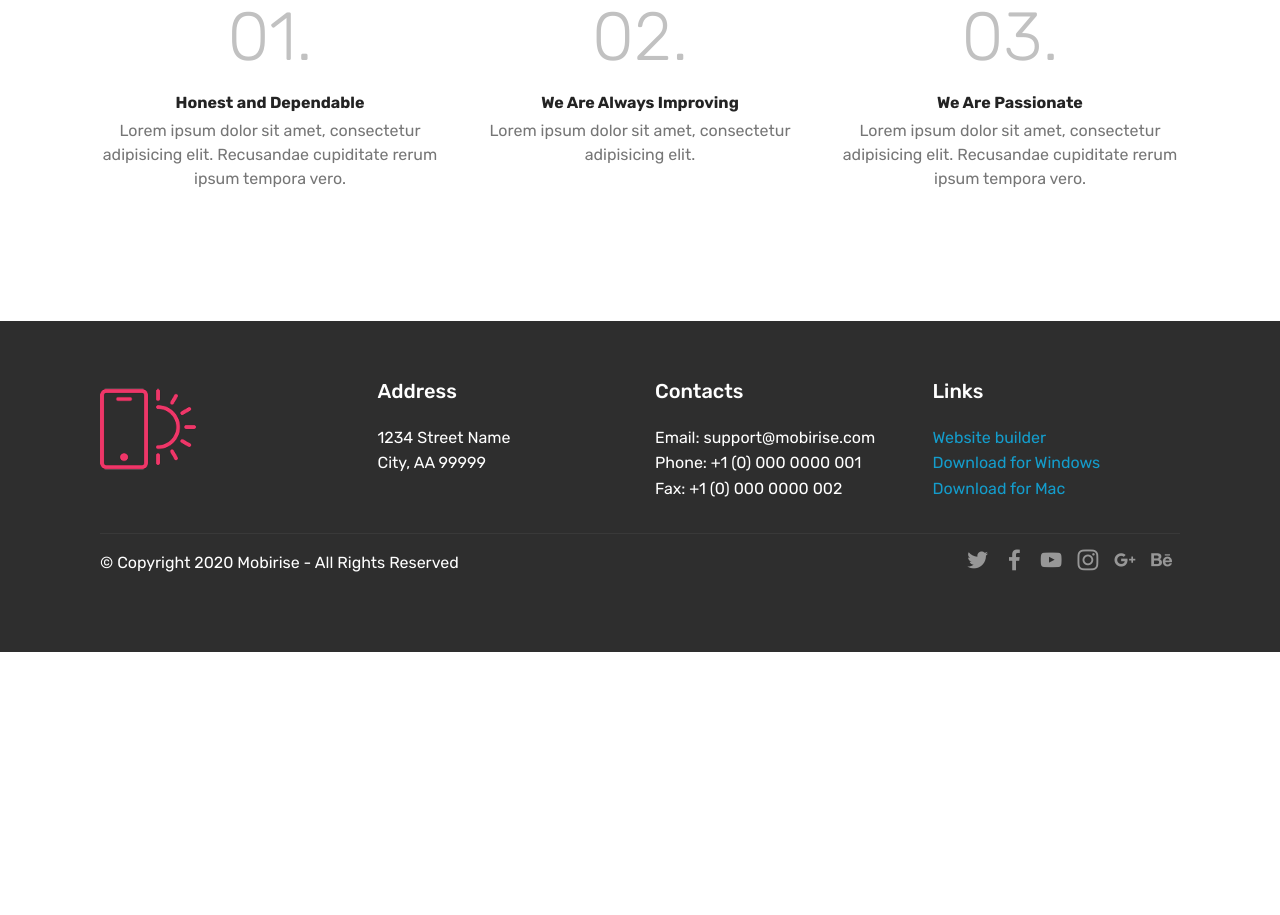
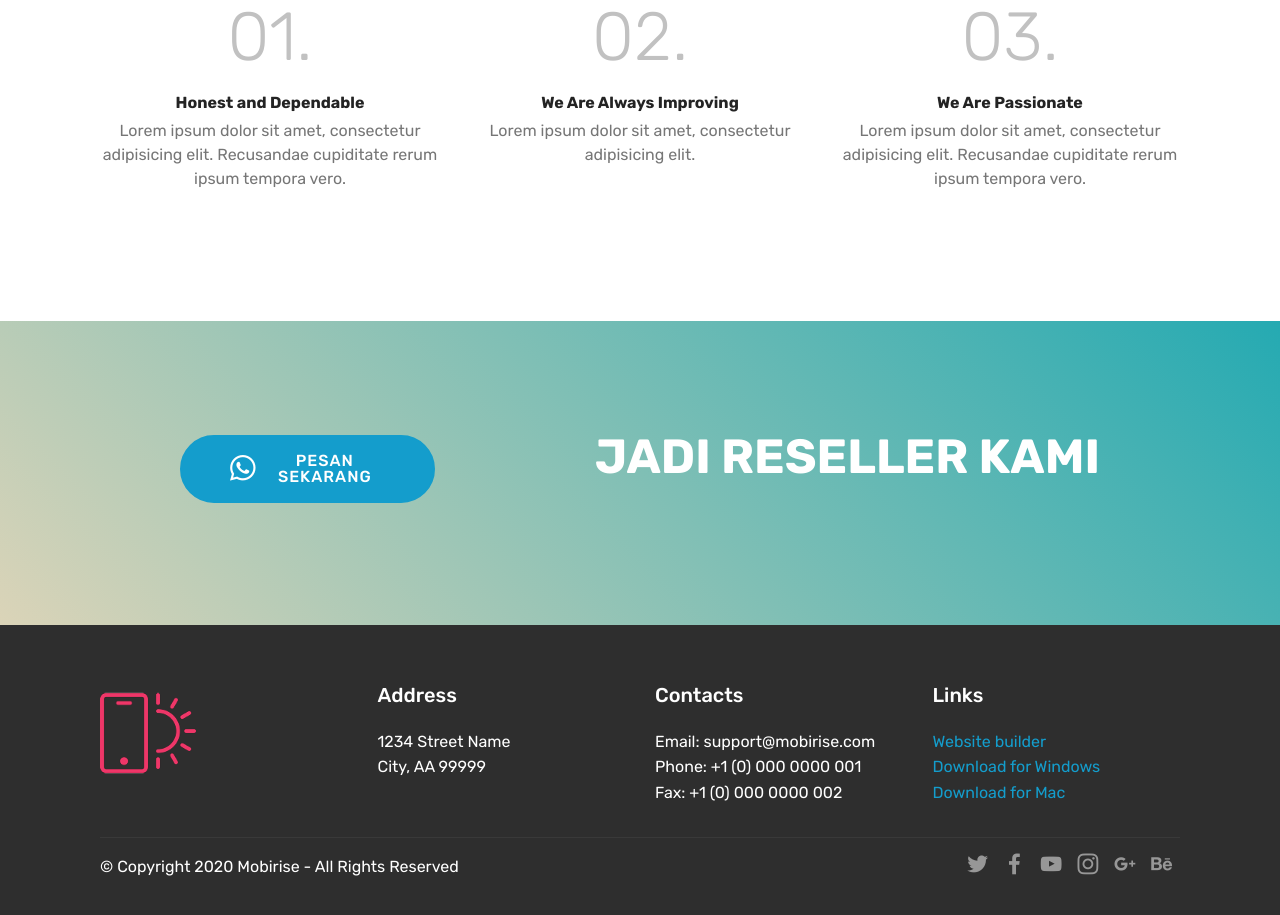
Before and after one commit to Ainul999/tesmmdi, a plain HTML site: page index.html in a window 1280 px wide. Shown: the part 1057-1972 px from the top of the page. Before the commit the page ends 1709 px from the top, so only its background shows below. Drawn offline with Linux system fonts and the light colour scheme; files whose address does not match are found by name.

Commit message:
create github pages

```diff
--- a/assets/mobirise/css/mbr-additional.css
+++ b/assets/mobirise/css/mbr-additional.css
@@ -1141,6 +1141,14 @@ section.lazy-placeholder:after {
 .cid-s7DgiB9h0O .img-text {
   color: #c1c1c1;
 }
+.cid-s7ErTNWlsP {
+  padding-top: 90px;
+  padding-bottom: 90px;
+  background: linear-gradient(45deg, #dbd4b8, #25aab2);
+}
+.cid-s7ErTNWlsP .btn {
+  margin: 0 0 .5rem 0;
+}
 .cid-qTkAaeaxX5 {
   padding-top: 60px;
   padding-bottom: 60px;
--- a/index.html
+++ b/index.html
@@ -67,7 +67,7 @@
     </nav>
 </section>
 
-<section class="engine"><a href="https://mobirise.info/c">free web builder</a></section><section class="cid-qTkA127IK8 mbr-fullscreen mbr-parallax-background" id="header2-1">
+<section class="engine"><a href="https://mobirise.info/f">easy website creator</a></section><section class="cid-qTkA127IK8 mbr-fullscreen mbr-parallax-background" id="header2-1">
 
 
 
@@ -142,6 +142,28 @@
 
                 </div>
             </div>
+    </div>
+</section>
+
+<section class="mbr-section info2 cid-s7ErTNWlsP" id="info2-5">
+
+
+
+
+
+    <div class="container">
+        <div class="row main justify-content-center">
+            <div class="media-container-column col-12 col-lg-3 col-md-4">
+                <div class="mbr-section-btn align-left py-4"><a class="btn btn-primary display-4" href="https://mobirise.co"><span class="socicon socicon-whatsapp mbr-iconfont mbr-iconfont-btn"></span>
+
+                    PESAN SEKARANG</a></div>
+            </div>
+            <div class="media-container-column title col-12 col-lg-7 col-md-6">
+                <h2 class="align-right mbr-bold mbr-white pb-3 mbr-fonts-style display-2">
+                    JADI RESELLER KAMI</h2>
+                <h3 class="mbr-section-subtitle align-right mbr-light mbr-white mbr-fonts-style display-5"></h3>
+            </div>
+        </div>
     </div>
 </section>
 
```
Also changed, not shown: 1 other file.
